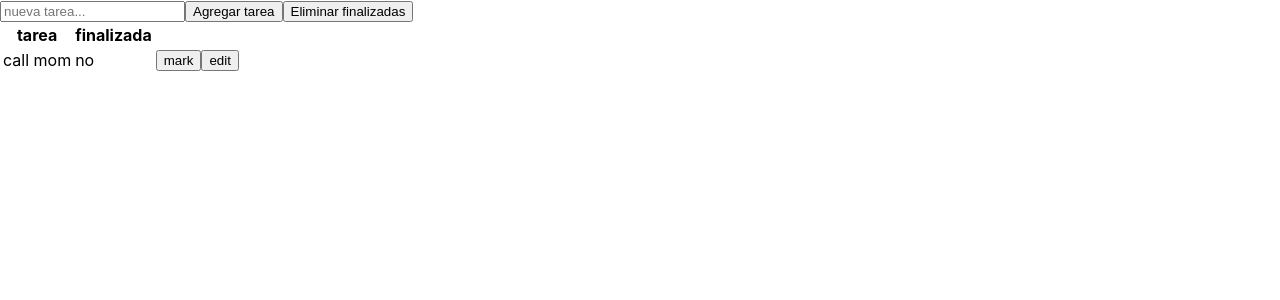
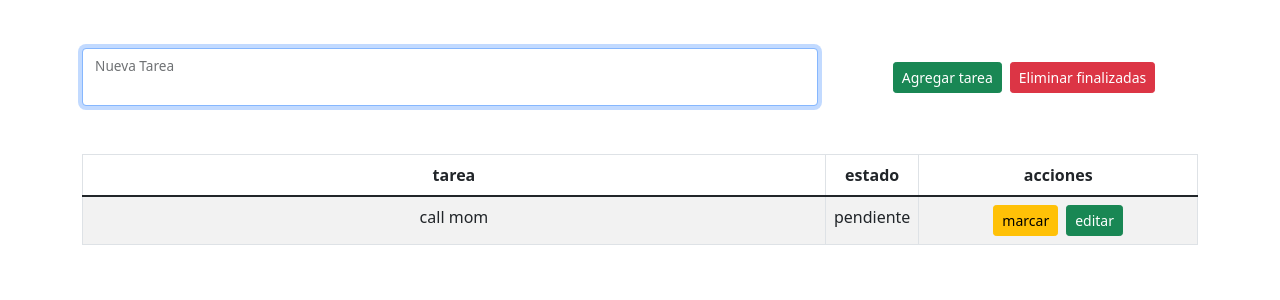
Before and after one commit to marcelobettini/utn-react-todo, a React (Create React App) app: page / in a window 1280 px wide. Shown: the top 300 px of the page. Built offline with nearby package versions, Linux system fonts and the light colour scheme.

Commit message:
react-bootstrap added

```diff
--- a/package.json
+++ b/package.json
@@ -6,7 +6,9 @@
     "@testing-library/jest-dom": "^5.15.1",
     "@testing-library/react": "^11.2.7",
     "@testing-library/user-event": "^12.8.3",
+    "bootstrap": "^5.1.3",
     "react": "^17.0.2",
+    "react-bootstrap": "^2.0.3",
     "react-dom": "^17.0.2",
     "react-scripts": "4.0.3",
     "uuid": "^8.3.2",
--- a/src/App.js
+++ b/src/App.js
@@ -1,6 +1,13 @@
 import { useState, useRef } from "react";
 import { v4 as uuidv4 } from "uuid";
 import "./App.css";
+import Button from "react-bootstrap/Button";
+import Form from "react-bootstrap/Form";
+import Container from "react-bootstrap/Container";
+import Row from "react-bootstrap/Row";
+import FloatingLabel from "react-bootstrap/FloatingLabel";
+
+import "bootstrap/dist/css/bootstrap.min.css";
 import { TodoList } from "./TodoList";
 function App() {
   const [todos, setTodos] = useState([
@@ -32,7 +39,7 @@ function App() {
       const arrEdit = todos.map((item) =>
         item.id === id ? { ...item, description: todoRef.current.value } : item
       );
-      setTodos(arrEdit);
+      setTodos((prevState) => (prevState = arrEdit));
     }
 
     todoRef.current.value = null;
@@ -41,12 +48,34 @@ function App() {
     setTodos(todos.filter((el) => !el.completed));
   };
   return (
-    <div>
-      <input ref={todoRef} type="text" placeholder="nueva tarea..." />
-      <button ref={btnRef} onClick={handlerAddTodo}>
+    <Container>
+      <Form className="my-5">
+        <Row className="align-items-center text-capitalize">
+          <Form.Group className="col-8">
+            <FloatingLabel controlId="floatingInput" label="nueva tarea">
+              <Form.Control
+                ref={todoRef}
+                type="text"
+                autoFocus
+                placeholder="Ingrese descripción..."
+              />
+            </FloatingLabel>
+          </Form.Group>
+          <Form.Group className="col-4 text-center">
+            <Button
+              variant="success"
+              size="sm"
+              className="mx-2"
+              ref={btnRef}
+              onClick={handlerAddTodo}
+            >
               Agregar tarea
-      </button>
-      <button onClick={deleteCompleted}>Eliminar finalizadas</button>
+            </Button>
+            <Button size="sm" variant="danger" onClick={deleteCompleted}>
+              Eliminar finalizadas
+            </Button>
+          </Form.Group>
+        </Row>
 
         <TodoList
           todos={todos}
@@ -56,7 +85,8 @@ function App() {
           setEditMode={setEditMode}
           setId={setId}
         />
-    </div>
+      </Form>
+    </Container>
   );
 }
 
--- a/src/Todo.js
+++ b/src/Todo.js
@@ -1,3 +1,4 @@
+import Button from "react-bootstrap/Button";
 const Todo = ({
   todo,
   todos,
@@ -25,12 +26,26 @@ const Todo = ({
     todoRef.current.value = todo.description;
   };
   return (
-    <tr>
-      <td>{todo.description}</td>
-      <td>{todo.completed ? "si" : "no"}</td>
-      <td>
-        <button onClick={toggleCompleted}>mark</button>
-        <button onClick={() => markForEdit(todo.id)}>edit</button>
+    <tr className="text-center">
+      <td className="col-7 col-md-8">{todo.description}</td>
+      <td className="col-1">{todo.completed ? "finalizada" : "pendiente"}</td>
+      <td className="col-4 col-md-3">
+        <Button
+          variant="warning"
+          size="sm"
+          className="me-1"
+          onClick={toggleCompleted}
+        >
+          marcar{" "}
+        </Button>
+        <Button
+          variant="success"
+          size="sm"
+          className="ms-1"
+          onClick={() => markForEdit(todo.id)}
+        >
+          editar
+        </Button>
       </td>
     </tr>
   );
--- a/src/TodoList.js
+++ b/src/TodoList.js
@@ -1,4 +1,5 @@
 import Todo from "./Todo";
+import Table from "react-bootstrap/Table";
 
 export const TodoList = ({
   todos,
@@ -9,12 +10,12 @@ export const TodoList = ({
   setId,
 }) => {
   return (
-    <div>
-      <table>
+    <Table striped bordered className="my-5">
       <thead>
-          <tr>
+        <tr className="text-center">
           <th>tarea</th>
-            <th>finalizada</th>
+          <th>estado</th>
+          <th>acciones</th>
         </tr>
       </thead>
       <tbody>
@@ -33,7 +34,6 @@ export const TodoList = ({
           );
         })}
       </tbody>
-      </table>
-    </div>
+    </Table>
   );
 };
```
Also changed, not shown: 1 other file (tests, documents, lock files or other folders). Lines whose indentation alone changed are shown as unchanged.
